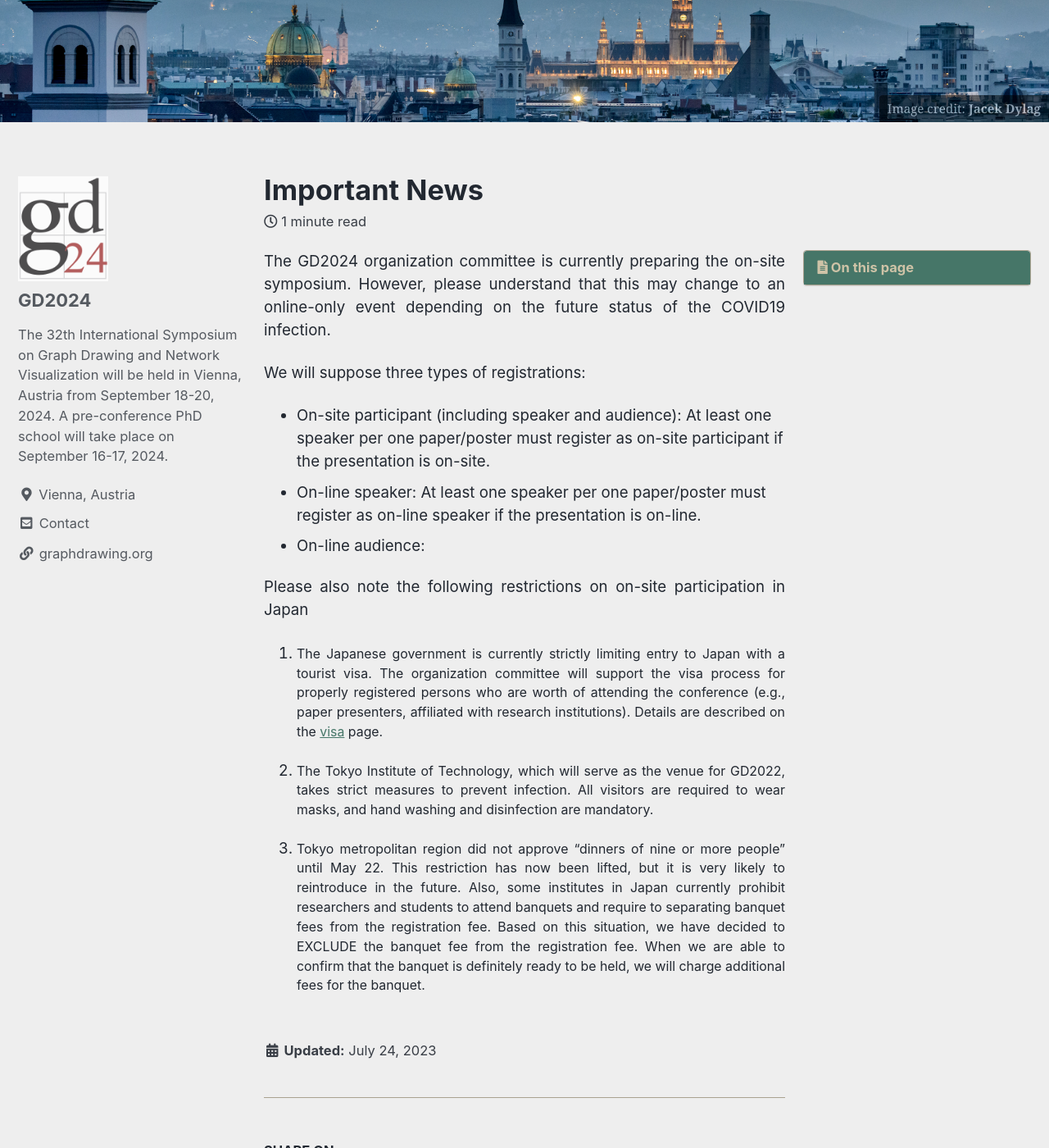
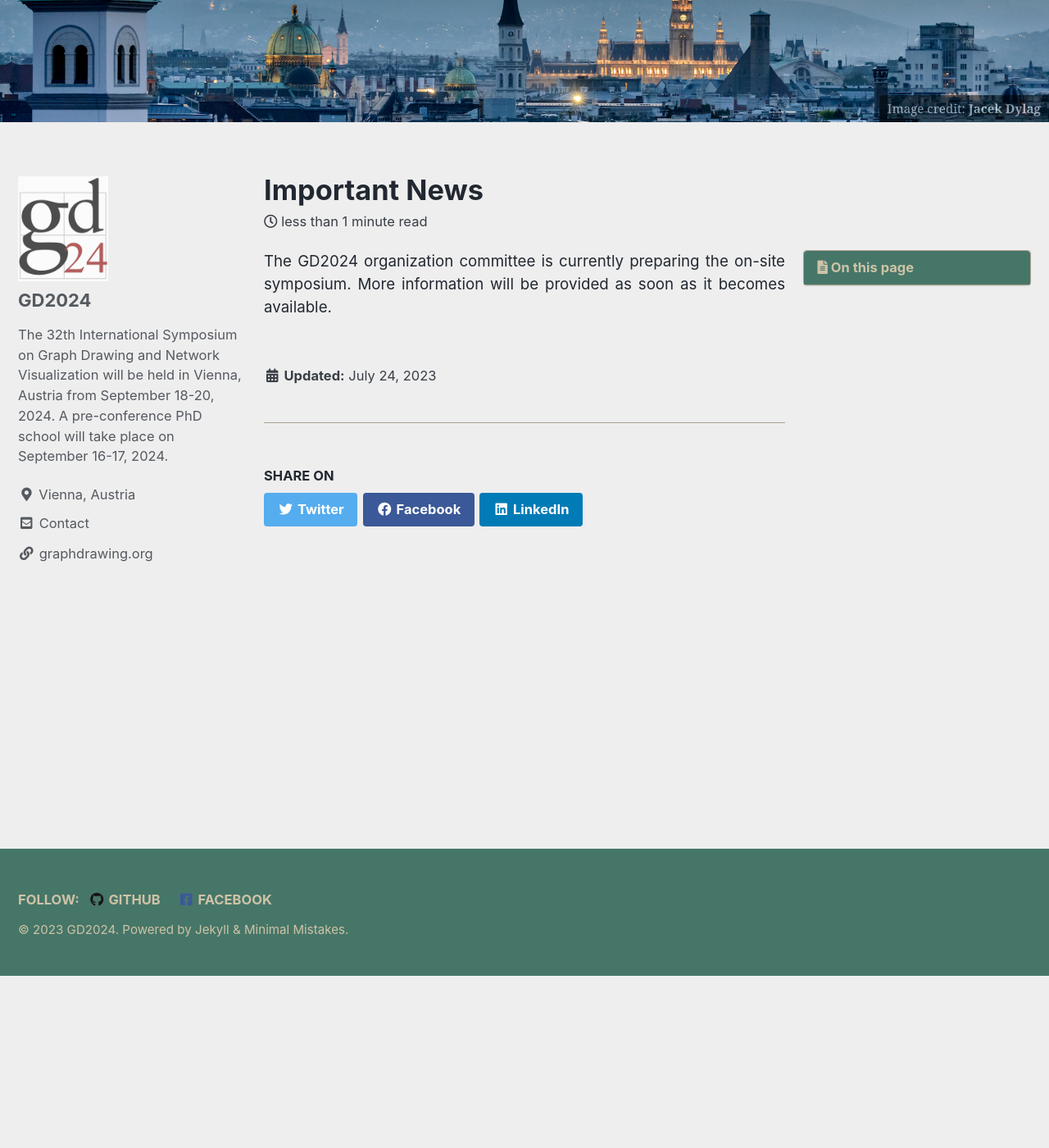
Before and after one commit to graphdrawing/gd2024, a Jekyll site: the page built from pages/news.md, in a window 1280 px wide and 1400 px high, scrolled down 210 px. Shown: the whole window at 82% size. Built offline with Jekyll 4.4.1, drawn with Linux system fonts in a browser that asks for light colours; cached includes are drawn as plain includes; some of the changed lines change nothing that is shown.

Commit message:
Update news.md

```diff
--- a/pages/news.md
+++ b/pages/news.md
@@ -9,9 +9,11 @@ last_modified_at: 2023-07-24
 toc: true
 ---
 
-The GD2024 organization committee is currently preparing the on-site symposium. However, please understand that this may change to an online-only event depending on the future status of the COVID19 infection.
+The GD2024 organization committee is currently preparing the on-site symposium. More information will be provided as soon as it becomes available.
 
-<!-- The discount registration fee for online participants will be applied only to the audience. At least one presenter for each paper or poster is required to register as an on-site participant. -->
+<!--However, please understand that this may change to an online-only event depending on the future status of the COVID19 infection.
+
+<!-- The discount registration fee for online participants will be applied only to the audience. At least one presenter for each paper or poster is required to register as an on-site participant.
 
 We will suppose three types of registrations:
 
@@ -27,7 +29,7 @@ Please also note the following restrictions on on-site participation in Japan
 
 3. Tokyo metropolitan region did not approve “dinners of nine or more people” until May 22. This restriction has now been lifted, but it is very likely to reintroduce in the future.
 Also, some institutes in Japan currently prohibit researchers and students to attend banquets and require to separating banquet fees from the registration fee. Based on this situation, we have decided to EXCLUDE the banquet fee from the registration fee. When we are able to confirm that the banquet is definitely ready to be held, we will charge additional fees for the banquet.
-
+-->
 
 <!--The Japanese government is currently strictly limiting entry to Japan with a tourist visa. It is possible that the restrictions may be eased in the future, but we are not optimistic since it is a gradual easing of restrictions. The organization committee will support the immigration for properly registered persons who are worthy attending the conference (e.g., paper presenters, affiliated with research institutions). Details will be announced later.-->
 
```
